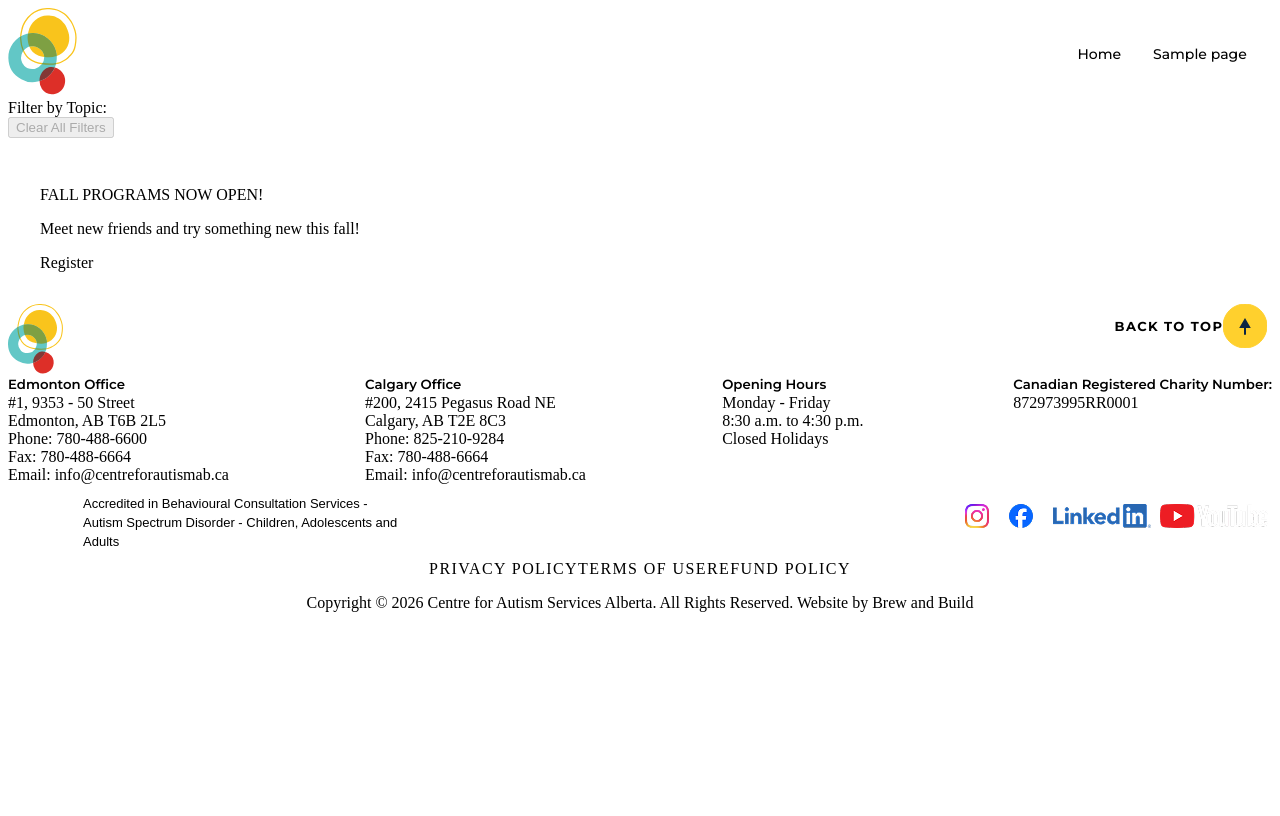
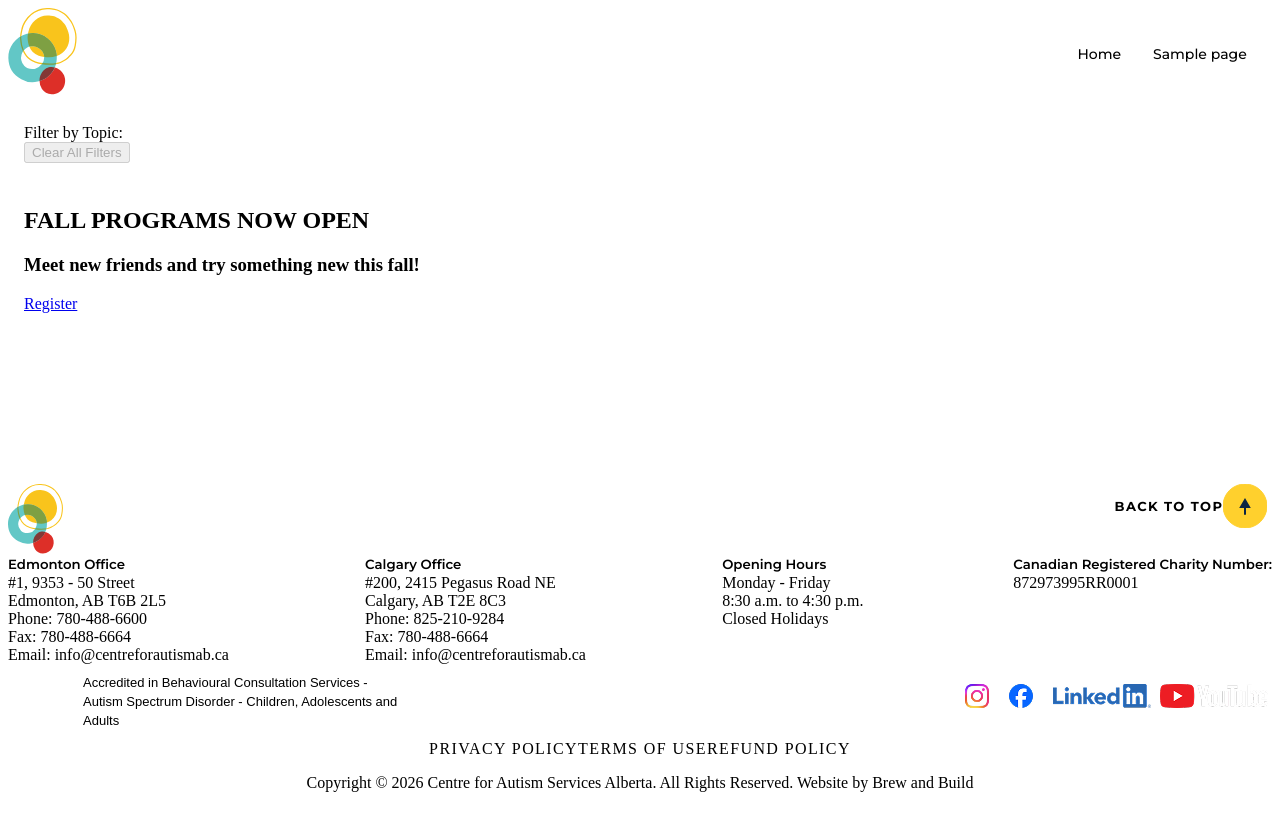
Before and after one commit to capstone-1261/cfasa, a WordPress theme: the page made by page-resources.php in a window 1280 px wide. Before the commit the page ends 612 px from the top, so only its background shows below. Run offline with PHP 8.4 and a stand-in for WordPress, Linux system fonts and the light colour scheme; the site name, menu and one post (Sample post) are stand-ins, and other content is empty.

Commit message:
Refactor styles and markup for improved layout and accessibility across various components

```diff
--- a/css/external-resource-card.css
+++ b/css/external-resource-card.css
@@ -1,8 +1,8 @@
-.external-resources {
+/* .external-resources {
   width: 100%;
   max-width: 1400px;
   margin-inline: auto;
-}
+} */
 
 .external-resources .filter-options-container {
   display: flex;
--- a/front-page.php
+++ b/front-page.php
@@ -14,7 +14,6 @@
     }
     ?>
 
-    <p>This is a test</p>
 </main>
 
 <?php get_footer(); ?>
--- a/page-news-media.php
+++ b/page-news-media.php
@@ -3,11 +3,6 @@
 
 <main>
 
-
-<div class="news-and-media-intro">
-  <h2>News & Media</h2>
-  <h3>News and media updates from the Centre for Autism Services Alberta</h3>
-</div>
 
 <div class="news-and-media">
     <!-- Filter options -->
--- a/page-resources.php
+++ b/page-resources.php
@@ -58,11 +58,10 @@ $resource_tags = $resource_ids
     ?>
   </div>
 </section>
+
 </main>
 
 <!-- Component: Promo banner -->
 <?php get_template_part('parts/promo-banner'); ?>
 
-
-
 <?php get_footer(); ?>
--- a/parts/hero-banner-minimal.php
+++ b/parts/hero-banner-minimal.php
@@ -24,7 +24,7 @@ $subtitle_block = $subtitle
 
 $hero_markup = <<<HTML
 <!-- wp:cover {"useFeaturedImage":true,"dimRatio":70,"overlayColor":"navy-blue-cfasa","isUserOverlayColor":true,"focalPoint":{"x":0.71,"y":0.5},"minHeight":253,"minHeightUnit":"px","style":{"color":{"duotone":"unset"}},"layout":{"type":"default"}} -->
-<div class="wp-block-cover" style="min-height:253px"><span aria-hidden="true" class="wp-block-cover__background has-navy-blue-cfasa-background-color has-background-dim-70 has-background-dim"></span><div class="wp-block-cover__inner-container"><!-- wp:group {"metadata":{"name":"Inner Container"},"style":{"elements":{"link":{"color":{"text":"var:preset|color|white"}}},"@mobile":{"spacing":{"blockGap":"var:preset|spacing|80"}}},"textColor":"white","layout":{"type":"flex","orientation":"vertical"}} -->
+<div class="hero-banner wp-block-cover" style="min-height:253px"><span aria-hidden="true" class="wp-block-cover__background has-navy-blue-cfasa-background-color has-background-dim-70 has-background-dim"></span><div class="wp-block-cover__inner-container"><!-- wp:group {"metadata":{"name":"Inner Container"},"style":{"elements":{"link":{"color":{"text":"var:preset|color|white"}}},"@mobile":{"spacing":{"blockGap":"var:preset|spacing|80"}}},"textColor":"white","layout":{"type":"flex","orientation":"vertical"}} -->
 <div class="wp-block-group has-white-color has-text-color has-link-color"><!-- wp:group {"metadata":{"name":"Breadcrumbs and Home Link"},"style":{"layout":{"selfStretch":"fit","flexSize":null},"dimensions":{"minWidth":"100%","minHeight":"0px"},"@tablet":{"layout":{"flexWrap":"wrap"}}},"layout":{"type":"flex","orientation":"horizontal","verticalAlignment":"center","justifyContent":"space-between","flexWrap":"nowrap"}} -->
 <div class="wp-block-group" style="min-height:0px;min-width:100%"><!-- wp:breadcrumbs {"separator":"\u003e","style":{"typography":{"fontStyle":"normal","fontWeight":"600","fontSize":"15px","lineHeight":"1"},"layout":{"selfStretch":"fit","flexSize":null}}} /--></div>
 <!-- /wp:group -->
--- a/parts/promo-banner.php
+++ b/parts/promo-banner.php
@@ -1,29 +1,17 @@
-<?php
-/**
- * Title: Promo Banner
- * Slug: cfasab-theme/promo-banner
- * Categories: banner, call-to-action
- * Description: Promotional banner with teal fallback background, headline, and register button.
- */
-?>
+<!-- wp:cover {"url":"http://localhost:10016/wp-content/uploads/2026/11/teal-slide-volunteers-1-1024x373.jpg","id":137,"hasParallax":true,"dimRatio":30,"overlayColor":"cyan-cfasa-dark","isUserOverlayColor":true,"minHeight":272,"minHeightUnit":"px","sizeSlug":"large","metadata":{"name":"Promo Banner Background Image"},"align":"center","style":{"color":{"duotone":"unset"},"spacing":{"blockGap":"0rem"}},"layout":{"type":"default"}} -->
+<div class="promo-banner wp-block-cover aligncenter has-parallax" style="min-height:272px"><div class="wp-block-cover__image-background wp-image-137 size-large has-parallax" style="background-position:50% 50%;background-image:url(http://localhost:10016/wp-content/uploads/2026/11/teal-slide-volunteers-1-1024x373.jpg)"></div><span aria-hidden="true" class="wp-block-cover__background has-cyan-cfasa-dark-background-color has-background-dim-30 has-background-dim"></span><div class="wp-block-cover__inner-container"><!-- wp:group {"metadata":{"name":"Promo Banner Content"},"className":"alignwide","style":{"spacing":{"padding":{"top":"0px","bottom":"0px","left":"0px","right":"0px"},"margin":{"top":"var:preset|spacing|0","bottom":"var:preset|spacing|0"},"blockGap":"var:preset|spacing|0"},"@mobile":{"spacing":{"blockGap":"var:preset|spacing|base"}},"css":"max-width: 1400px;"},"layout":{"type":"constrained"}} -->
+<div class="wp-block-group alignwide has-custom-css" style="margin-top:var(--wp--preset--spacing--0);margin-bottom:var(--wp--preset--spacing--0);padding-top:0px;padding-right:0px;padding-bottom:0px;padding-left:0px"><!-- wp:heading {"metadata":{"name":"Promo Banner Title","bindings":{"__default":{"source":"core/pattern-overrides"}}},"className":"display","style":{"elements":{"link":{"color":{"text":"var:preset|color|white"}}},"typography":{"fontStyle":"normal","fontWeight":"900"},"@tablet":{"typography":{"fontSize":"var:preset|font-size|display-mobile"}},"@mobile":{"typography":{"fontSize":"var:preset|font-size|display-mobile"}}},"textColor":"white","fontSize":"display","fontFamily":"montserrat"} -->
+<h2 class="wp-block-heading display has-white-color has-text-color has-link-color has-montserrat-font-family has-display-font-size" style="font-style:normal;font-weight:900">FALL PROGRAMS NOW OPEN</h2>
+<!-- /wp:heading -->
 
-<!-- wp:group {"style":{"backgroundColor":"cyan-cfasa-dark"},"spacing":{"padding":{"top":"32px","bottom":"32px","left":"32px","right":"32px"},"margin":{"top":"var:preset|spacing|0","bottom":"var:preset|spacing|0"},"blockGap":"var:preset|spacing|0"}},"layout":{"type":"default"}} -->
-<div class="wp-block-group has-background" style="background-color:var(--wp--preset--color--cyan-cfasa-dark);margin-top:var(--wp--preset--spacing--0);margin-bottom:var(--wp--preset--spacing--0);padding-top:32px;padding-right:32px;padding-bottom:32px;padding-left:32px">
+<!-- wp:heading {"level":3,"metadata":{"name":"Promo Banner Text","bindings":{"__default":{"source":"core/pattern-overrides"}}},"style":{"elements":{"link":{"color":{"text":"var:preset|color|white"}}},"spacing":{"padding":{"top":"var:preset|spacing|0","bottom":"var:preset|spacing|0","left":"var:preset|spacing|0","right":"var:preset|spacing|0"}},"@tablet":{"typography":{"fontSize":"1rem"}},"@mobile":{"typography":{"fontSize":"1rem"}}},"textColor":"white","fontSize":"h3"} -->
+<h3 class="wp-block-heading has-white-color has-text-color has-link-color has-h-3-font-size" style="padding-top:var(--wp--preset--spacing--0);padding-right:var(--wp--preset--spacing--0);padding-bottom:var(--wp--preset--spacing--0);padding-left:var(--wp--preset--spacing--0)">Meet new friends and try something new this fall!</h3>
+<!-- /wp:heading -->
 
-<!-- wp:paragraph {"style":{"elements":{"link":{"color":{"text":"var:preset|color|white"}}},"typography":{"textTransform":"uppercase"}},"textColor":"white","fontSize":"display"} -->
-<p class="has-white-color has-text-color has-link-color has-display-font-size" style="text-transform:uppercase">Fall Programs NOW OPEN!</p>
-<!-- /wp:paragraph -->
-
-<!-- wp:paragraph {"style":{"elements":{"link":{"color":{"text":"var:preset|color|white"}}}},"textColor":"white","fontSize":"h1"} -->
-<p class="has-white-color has-text-color has-link-color has-h-1-font-size">Meet new friends and try something new this fall!</p>
-<!-- /wp:paragraph -->
-
-<!-- wp:buttons -->
-<div class="wp-block-buttons">
-  <!-- wp:button {"backgroundColor":"white","textColor":"navy-blue-cfasa","style":{"elements":{"link":{"color":{"text":"var:preset|color|navy-blue-cfasa"}}},"dimensions":{"width":"174px"},"border":{"radius":{"topLeft":"24px","topRight":"24px","bottomLeft":"24px","bottomRight":"24px"}},"spacing":{"padding":{"left":"0px","right":"0px"}}},"fontSize":"button-label"} -->
-  <div class="wp-block-button">
-    <a class="wp-block-button__link has-navy-blue-cfasa-color has-white-background-color has-text-color has-background has-link-color has-button-label-font-size has-custom-font-size wp-element-button" style="border-top-left-radius:24px;border-top-right-radius:24px;border-bottom-left-radius:24px;border-bottom-right-radius:24px;padding-right:0px;padding-left:0px">Register</a>
-  </div>
+<!-- wp:buttons {"metadata":{"name":"Call to Action Button"},"style":{"@mobile":{"spacing":{"blockGap":{"top":"var:preset|spacing|0","left":"var:preset|spacing|50"}}},"spacing":{"padding":{"top":"var:preset|spacing|base","bottom":"var:preset|spacing|base"}}},"fontSize":"button-label"} -->
+<div class="wp-block-buttons has-custom-font-size has-button-label-font-size" style="padding-top:var(--wp--preset--spacing--base);padding-bottom:var(--wp--preset--spacing--base)"><!-- wp:button {"backgroundColor":"white","textColor":"navy-blue-cfasa","style":{"elements":{"link":{"color":{"text":"var:preset|color|navy-blue-cfasa"}}},"border":{"radius":{"topLeft":"24px","topRight":"24px","bottomLeft":"24px","bottomRight":"24px"}},"@mobile":{"dimensions":{"width":"var:preset|dimension|50"}},"@tablet":{"dimensions":{"width":"var:preset|dimension|25"}},"dimensions":{"width":"10rem"},"spacing":{"padding":{"top":"var:preset|spacing|small","bottom":"var:preset|spacing|small"}}},"fontSize":"button-label"} -->
+<div class="wp-block-button"><a class="wp-block-button__link has-navy-blue-cfasa-color has-white-background-color has-text-color has-background has-link-color has-button-label-font-size has-custom-font-size wp-element-button" href="/programs-and-services" style="border-top-left-radius:24px;border-top-right-radius:24px;border-bottom-left-radius:24px;border-bottom-right-radius:24px;padding-top:var(--wp--preset--spacing--small);padding-bottom:var(--wp--preset--spacing--small)">Register</a></div>
 <!-- /wp:button --></div>
 <!-- /wp:buttons --></div>
-<!-- /wp:group -->
+<!-- /wp:group --></div></div>
+<!-- /wp:cover -->
--- a/style.css
+++ b/style.css
@@ -11,8 +11,6 @@ Custom Global Styles (Outside of JSON Capabilities
 ===================================================
 */
 
-
-
 html {
     scroll-behavior: smooth;
     /* font smoothing only works on macOS*/
@@ -21,9 +19,24 @@ html {
     -moz-osx-font-smoothing: grayscale;
 }
 
-main {
-    padding: var(--wp--preset--spacing--large);
-    background-color: var(--wp--preset--color--not-quite-white);
+body {
+  min-height: 100vh;
+  display: flex;
+  flex-direction: column;
+  justify-content: space-between;
+  background-color: var(--wp--preset--color--not-quite-white);
+}
+
+section {
+    width: min(calc(100% - 2rem), 1400px);
+    margin-inline: auto;
+    padding: var(--wp--preset--spacing--x-large) 0;
+}
+
+/* Ensure the template parts inner containers line up with the main content */
+.promo-banner div.wp-block-group, .hero-banner div.wp-block-group {
+  width: min(calc(100% - 2rem), 1400px);
+  margin: auto;
 }
 
 [data-filter-item][hidden],
@@ -55,6 +68,8 @@ h5 {
     font-weight: 400;
     line-height: 19px;
   }
+
+
 
 /*
 ==========================
```
